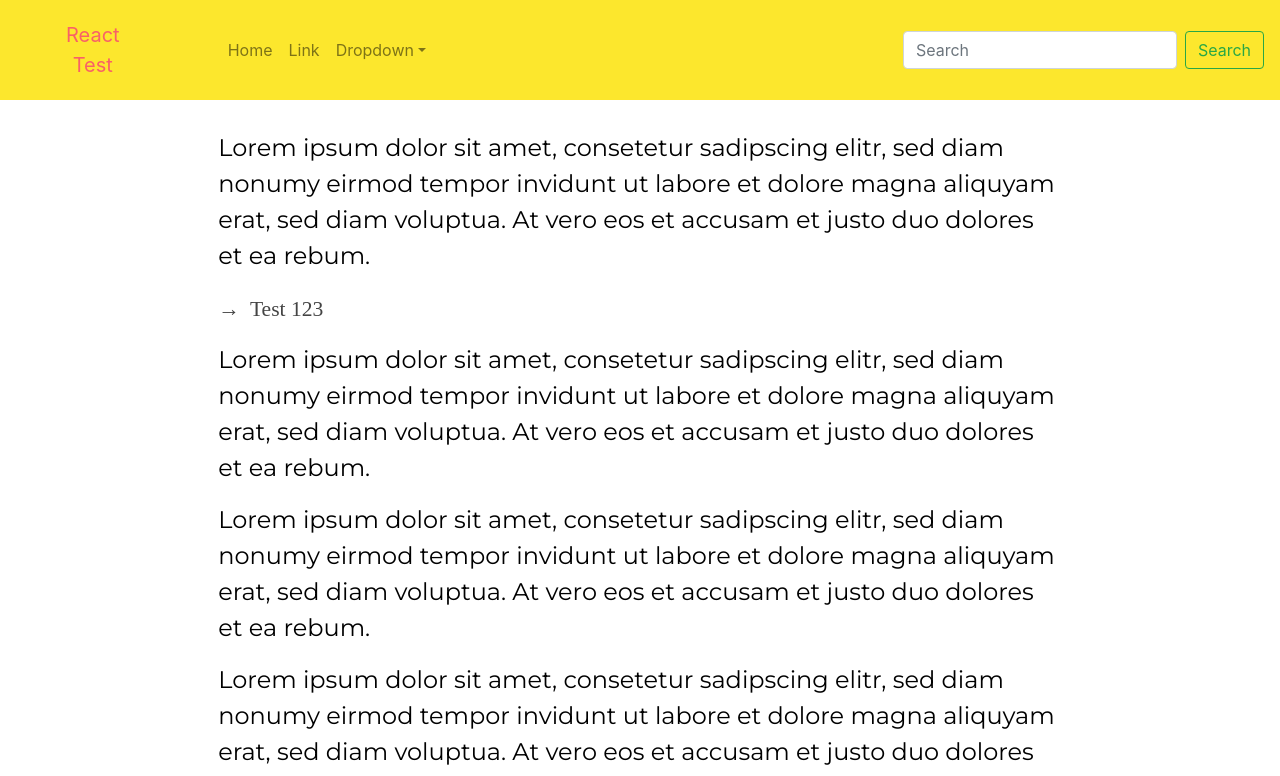
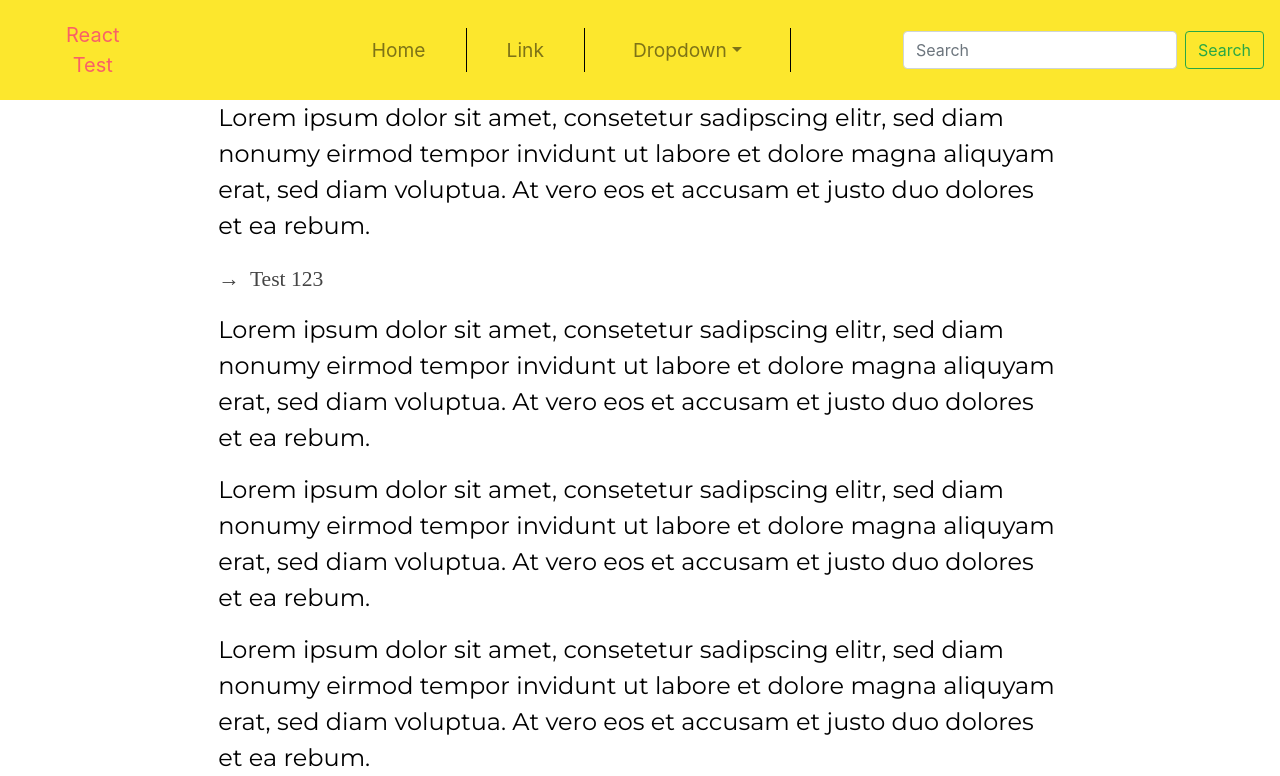
Before and after one commit to marcusrichter2/react-test, a React (Create React App) app: page / in a window 1280 px wide. Shown: the top 776 px of the page. Built offline with nearby package versions, Linux system fonts and the light colour scheme; a web font is replaced by a local one.

Commit message:
nav styling

```diff
--- a/package.json
+++ b/package.json
@@ -8,6 +8,7 @@
     "@testing-library/react": "^9.3.2",
     "@testing-library/user-event": "^7.1.2",
     "bootstrap": "^4.4.1",
+    "clsx": "^1.1.0",
     "react": "^0.0.0-d7382b6c4",
     "react-bootstrap": "^1.0.0-beta.17",
     "react-dom": "^16.13.0",
--- a/src/Components/Navigation.js
+++ b/src/Components/Navigation.js
@@ -1,32 +1,77 @@
-import React from 'react';
+import React, { useState } from 'react';
 import { makeStyles } from '@material-ui/styles';
 import { Navbar, Nav, NavDropdown, Form, Button, FormControl } from 'react-bootstrap';
-import theme from '../Constants/Theme'
+import theme from '../Constants/Theme';
+import clsx from 'clsx';
 
 const useStyles = makeStyles({
     brand: {
         color: `${theme.colors.primaryColor} !important`,
         marginLeft: '50px',
         marginRight: '100px',
-    }
-  });
+    },
+
+    topNavItem: {
+        borderRight: '1px solid black',
+        paddingRight: '40px !important',
+        paddingLeft: '40px !important',
+        fontSize: '1.2rem',
+        '& :hover': {
+            color: `${theme.colors.primaryColor}`,
+        },
+    },
+
+    dropDown: {
+        '&> div': {
+            backgroundColor: '#ccc',
+        }
+    },
+    dropDownExpanded: {
+        '&> div': {
+            opacity: '.5',
+            animationName: 'fadeInDropdown',
+            animationIterationCount : '1',
+            animationTimingFunction : 'ease-in',
+            animationDuration : '2s',
+        }
+    },
+    '@keyframes fadeInDropdown': {
+        "0%": {
+          opacity: 0,
+        },
+        "100%": {
+          opacity: 1,
+        }
+      }
+});
 
 
 export default () => {
     const classes = useStyles();
 
+    const [expandedNavDropdown, setexpandedNavDropdown] = useState(null);
+
     return (
-        <Navbar expand="lg" className="top-fixed">
-            <Navbar.Brand href="#home" className={classes.brand}>
-                React<br/>
+        <Navbar expand="lg" sticky="top">
+            <Navbar.Brand href="#home" className={clsx(classes.brand)}>
+                React<br />
                 Test
             </Navbar.Brand>
             <Navbar.Toggle aria-controls="basic-navbar-nav" />
             <Navbar.Collapse id="basic-navbar-nav">
-                <Nav className="mr-auto">
-                    <Nav.Link href="#home">Home</Nav.Link>
-                    <Nav.Link href="#link">Link</Nav.Link>
-                    <NavDropdown title="Dropdown" id="basic-nav-dropdown">
+                <Nav className="mx-auto" >
+                    <Nav.Link href="#home" className={classes.topNavItem}>
+                        <span>Home</span>
+                    </Nav.Link>
+
+                    <Nav.Link href="#link" className={classes.topNavItem}>
+                        <span>Link</span>
+                    </Nav.Link>
+                    <NavDropdown
+                        title={<span>Dropdown</span>}
+                        className={clsx(classes.dropDown, classes.topNavItem, expandedNavDropdown === 'Dropdown' && classes.dropDownExpanded)}
+                        id="basic-nav-dropdown"
+                        onToggle={() => setexpandedNavDropdown('Dropdown')}>
                         <NavDropdown.Item href="#action/3.1">Action</NavDropdown.Item>
                         <NavDropdown.Item href="#action/3.2">Another action</NavDropdown.Item>
                         <NavDropdown.Item href="#action/3.3">Something</NavDropdown.Item>
--- a/src/scss/app.scss
+++ b/src/scss/app.scss
@@ -2,7 +2,6 @@
 
 body {
     background-color: $background-color;
-    padding-top: 130px;
 }
 
 nav {
```
Also changed, not shown: 1 other file (tests, documents, lock files or other folders).
